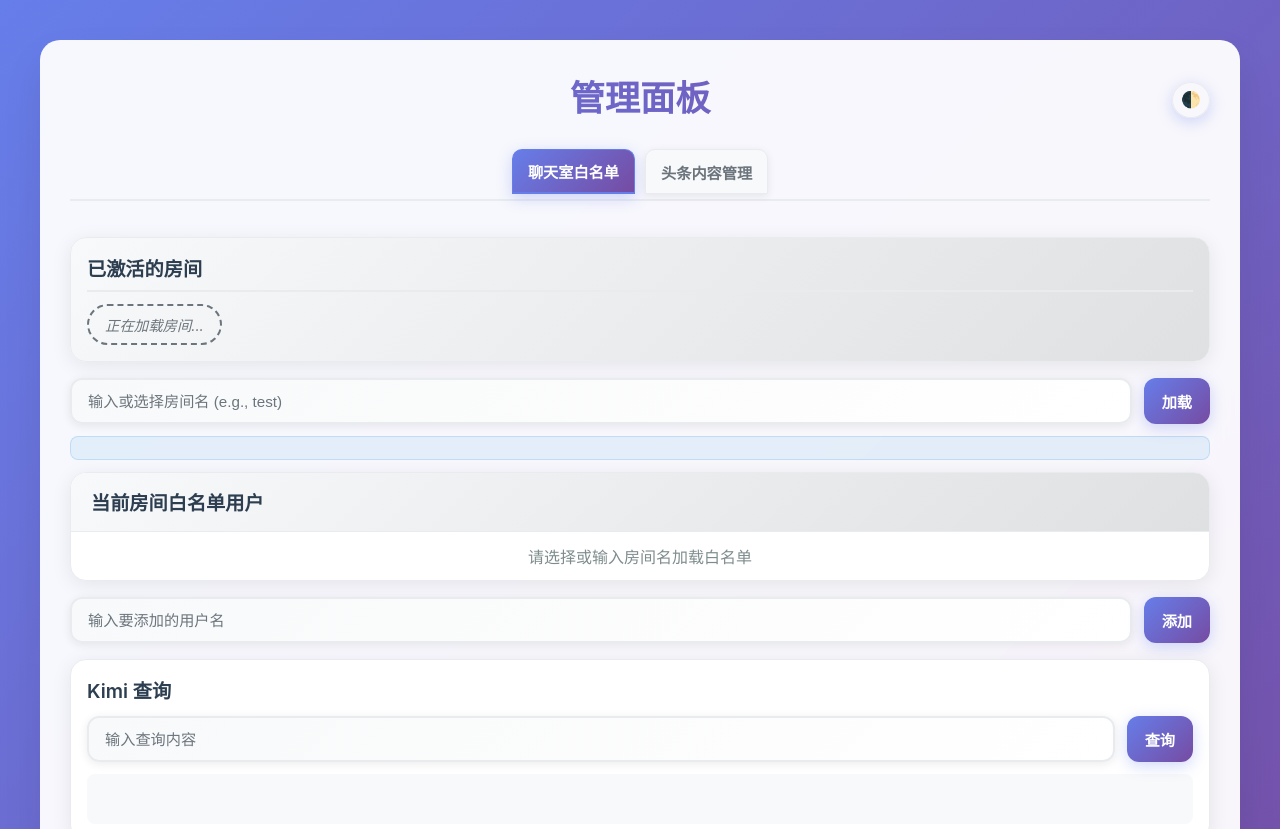
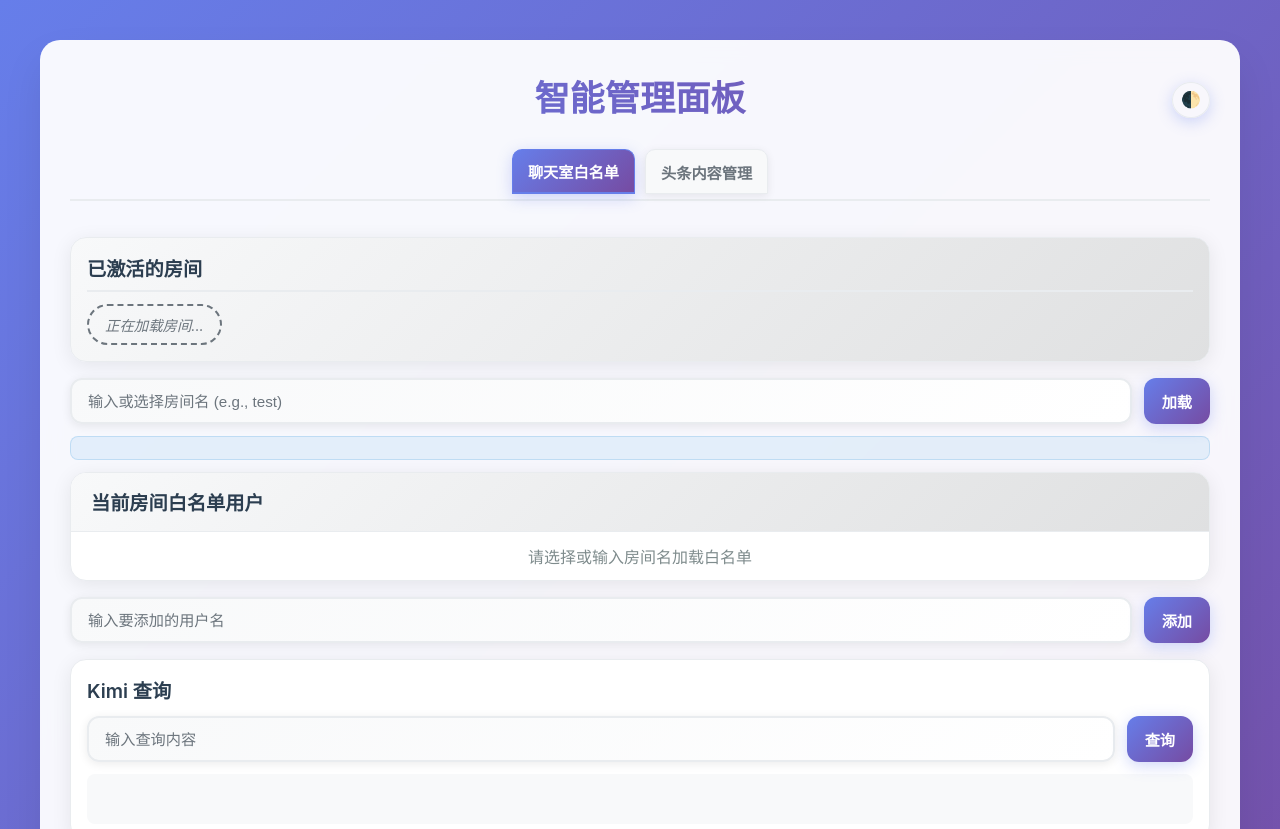
Before and after one commit to yuanguangshan/chating, a website: page public/management.html in a window 1280 px wide. Shown: the top 829 px of the page. Drawn offline with Linux system fonts and the light colour scheme.

Commit message:
management.html

```diff
--- a/public/management.html
+++ b/public/management.html
@@ -2,7 +2,7 @@
 <html lang="zh-CN">
 <head>
   <meta charset="UTF-8">
-  <title>管理面板</title> <!-- 标题改为更通用的"管理面板" -->
+  <title>智能管理面板</title> <!-- 标题改为更通用的"管理面板" -->
   <meta name="viewport" content="width=device-width, initial-scale=1.0">
   <script>  //--CONFIG-PLACEHOLDER--//</script>
   <style>
@@ -740,7 +740,7 @@
 <body>
   <div class="container">
     <div style="position: relative; text-align: center;">
-      <h1>管理面板</h1> <!-- 标题改为更通用 -->
+      <h1>智能管理面板</h1> <!-- 标题改为更通用 -->
       <button onclick="toggleTheme()" class="theme-toggle-btn" title="切换深色模式">🌓</button>
     </div>
 
```
